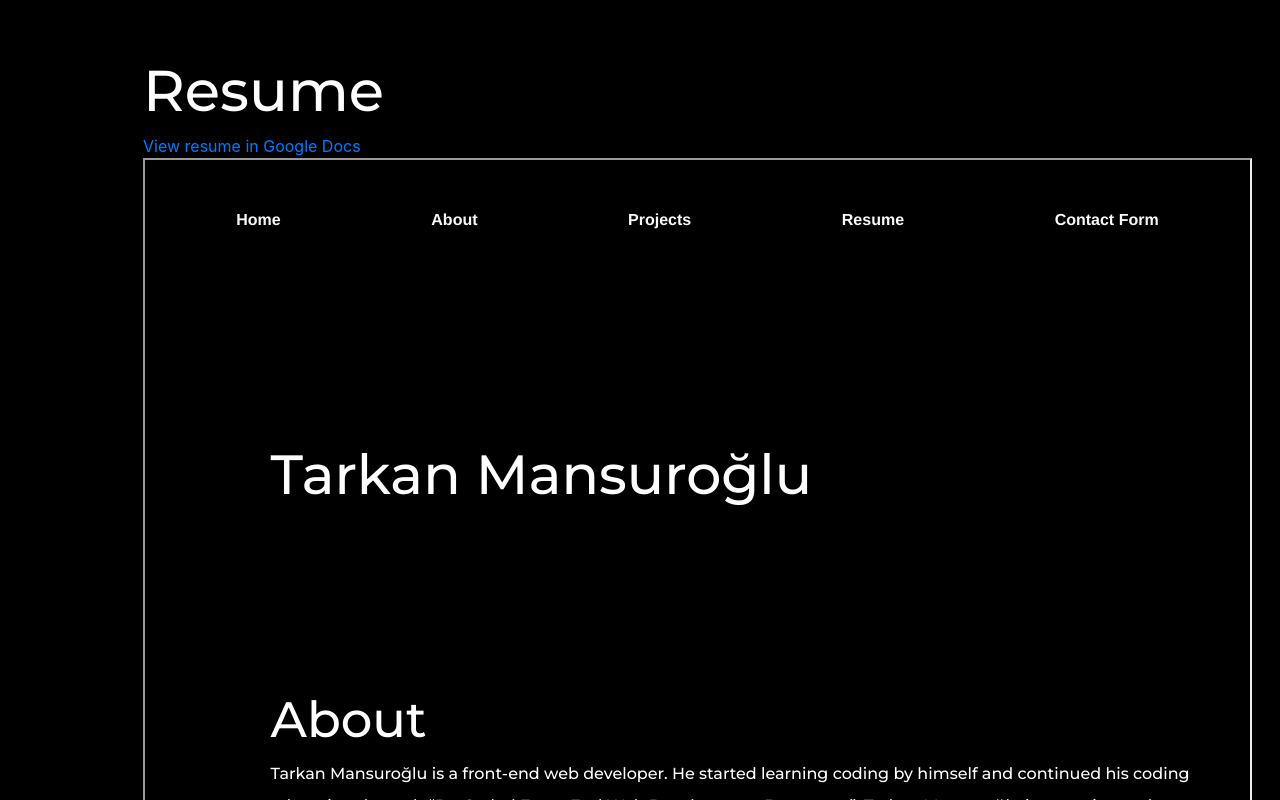
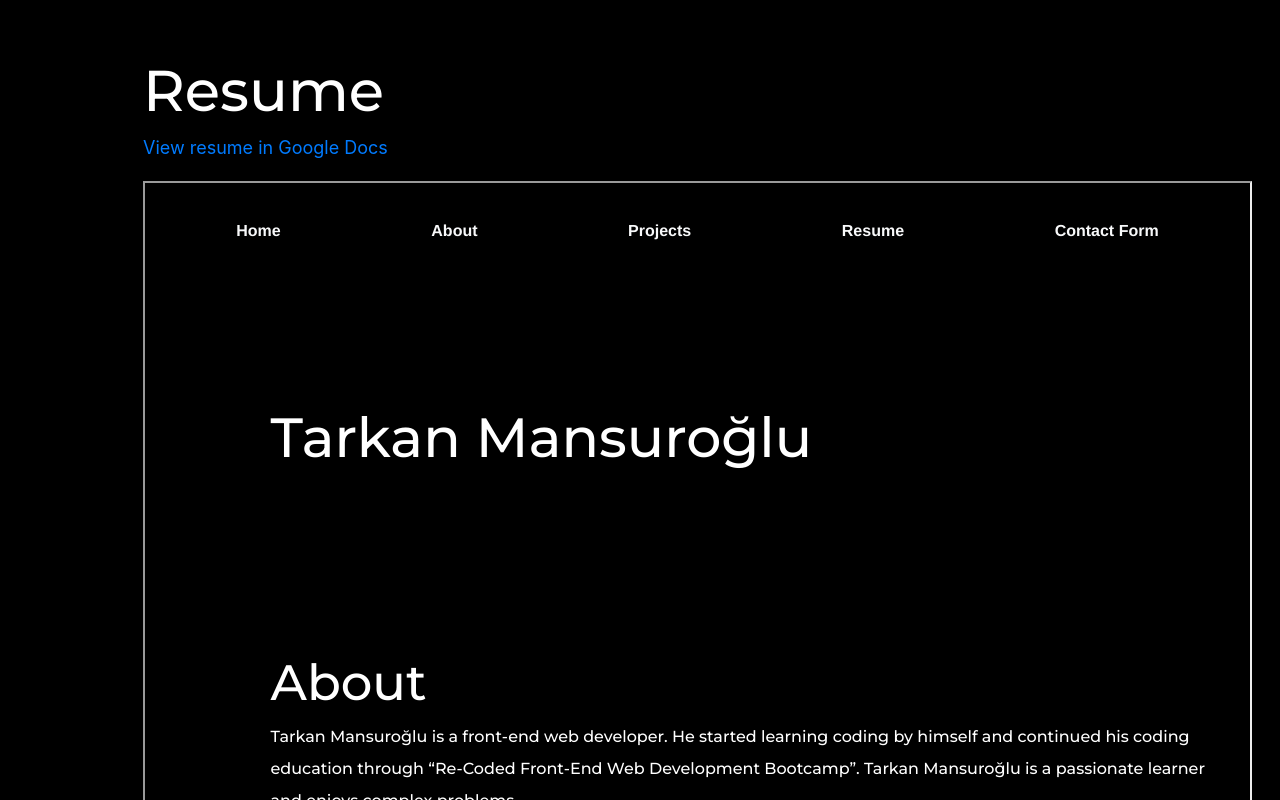
Before and after one commit to tmansuroglu/portfolio, a React (Create React App) app: page / in a window 1280 px wide. Shown: the part 5540-6340 px from the top of the page. Built offline with nearby package versions, Linux system fonts and the light colour scheme.

Commit message:
change resume style

```diff
--- a/src/components/Resume/index.css
+++ b/src/components/Resume/index.css
@@ -1,5 +1,13 @@
 .resume {
     width: 100%;
-    height: 1500px;
+    height: 1200px;
     background: transparent;
+    margin-top: 20px;
 }
+
+.googleDocsLink {
+    font-size: large;
+}
+
+.googleDocsLink:hover {
+}
--- a/src/components/Resume/index.jsx
+++ b/src/components/Resume/index.jsx
@@ -10,6 +10,7 @@ const Resume = () => {
                 href='https://docs.google.com/document/d/1ZJmw9fsLZJDZKE32afpMMZXos12eTN-c29GJtLfOp1Q/edit?usp=sharing'
                 target='_blank'
                 rel='noreferrer'
+                className='googleDocsLink'
             >
                 View resume in Google Docs
             </a>
```
